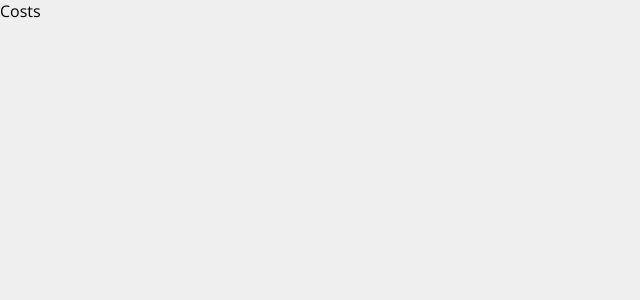
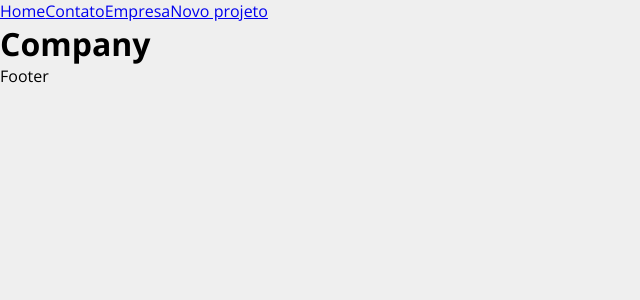
Before and after one commit to rafaelviefe/react, a React (Create React App) app in the folder costs/: page /company in a window 1280 px wide. Shown: the top 300 px of the page, without its empty margins (0-640 px from the left). Built offline with nearby package versions, Linux system fonts and the light colour scheme.

Commit message:
routes and links

```diff
--- a/costs/src/App.jsx
+++ b/costs/src/App.jsx
@@ -1,8 +1,27 @@
+import {BrowserRouter as Router, Routes, Route, Link} from 'react-router-dom'
+import Home from './components/pages/Home';
+import Company from './components/pages/Company';
+import Contact from './components/pages/Contact';
+import NewProject from './components/pages/NewProject';
+
+
 function App() {
   return (
-    <div className="App">
-      <p>Costs</p>
-    </div>
+    <Router>
+      <div>
+        <Link to='/'>Home</Link>
+        <Link to='/contact'>Contato</Link>
+        <Link to='/company'>Empresa</Link>
+        <Link to='/newproject'>Novo projeto</Link>
+      </div>
+      <Routes>
+        <Route exact path="/" element={<Home />} />
+        <Route path="/contact" element={<Contact />} />
+        <Route path="/company" element={<Company />} />
+        <Route path="/newproject" element={<NewProject />} />
+      </Routes>
+      <p>Footer</p>
+    </Router>
   );
 }
 
--- /dev/null
+++ b/costs/src/components/pages/Company.jsx
@@ -0,0 +1,5 @@
+function Company(){
+    return <h1>Company</h1>
+}
+
+export default Company
--- /dev/null
+++ b/costs/src/components/pages/Contact.jsx
@@ -0,0 +1,5 @@
+function Contact(){
+    return <h1>Contact</h1>
+}
+
+export default Contact
--- /dev/null
+++ b/costs/src/components/pages/Home.jsx
@@ -0,0 +1,5 @@
+function Home(){
+    return <h1>Home</h1>
+}
+
+export default Home
--- /dev/null
+++ b/costs/src/components/pages/NewProject.jsx
@@ -0,0 +1,5 @@
+function NewProject(){
+    return <h1>NewProject</h1>
+}
+
+export default NewProject
```
Also changed, not shown: costs/src/index.jsx (renamed from costs/src/index.js).
